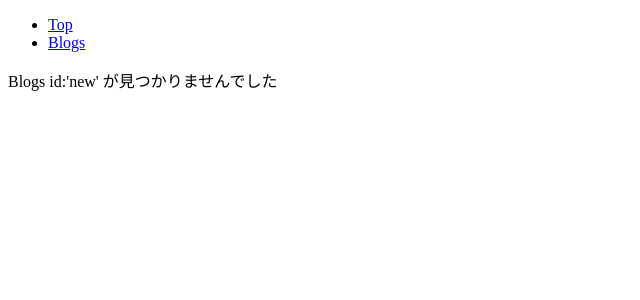
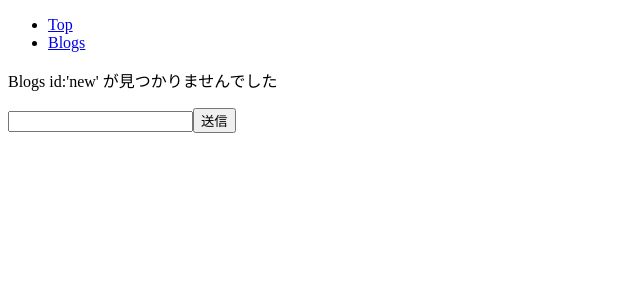
Before and after one commit to oyama919/react20180105, a React (Create React App) app: page /blogs/new in a window 1280 px wide. Shown: the top 300 px of the page, without its empty margins (0-640 px from the left). Built offline with nearby package versions, Linux system fonts and the light colour scheme.

Commit message:
add blogs/new

```diff
--- a/src/App.js
+++ b/src/App.js
@@ -4,6 +4,7 @@ import { BrowserRouter, Route, Link } from 'react-router-dom'
 import Top from './Top';
 import Blogs from './blogs/Index';
 import Blog from './blogs/Show';
+import NewBlog from './blogs/New';
 
 const App = () => (
   <BrowserRouter>
@@ -15,6 +16,7 @@ const App = () => (
       <Route exact path='/' component={Top} />
       <Route exact path='/blogs' component={Blogs} />
       <Route exact path='/blogs/:params_id' component={Blog} />
+      <Route exact path='/blogs/new' component={NewBlog} />
     </div>
   </BrowserRouter>
 )
--- /dev/null
+++ b/src/blogs/New.js
@@ -0,0 +1,23 @@
+import React, { Component } from 'react';
+
+class NewBlog extends Component {
+
+    constructor(props){
+      super(props);
+      this.title = null;
+    }
+
+    onClickSubmit() {
+    }
+
+    render(){
+      return (
+        <form>
+          <input type="text" defaultValue="" />
+          <input type="submit" value="送信" onClick={() => this.onClickSubmit()} />
+        </form>
+      )
+    }
+}
+
+export default NewBlog;
```
